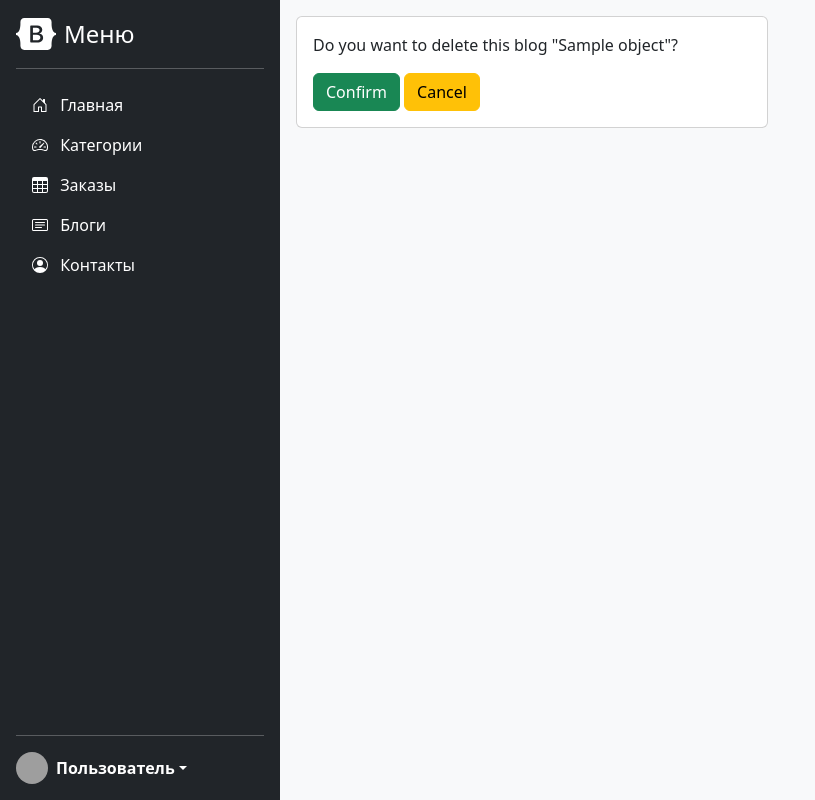
After one commit to MarkPcv/lesson_19_2, a Django app: template catalog/templates/catalog/blog_confirm_delete.html in a window 1280 px wide. The commit adds this page. Shown: the whole page, without its empty margins (0-815 px from the left). Run offline with Django 4.2, Linux system fonts and the light colour scheme; the template is opened without the code that fills it: most values are stand-ins (such as "Sample title", 1, 10 or a date in 2020); data that the repository does not hold is empty; some libraries are stand-ins or nearby versions; grey boxes are pictures that could not be loaded.

Commit message:
Task 2: delete blog

```diff
--- /dev/null
+++ b/catalog/templates/catalog/blog_confirm_delete.html
@@ -0,0 +1,19 @@
+{% extends 'catalog/base.html' %}
+
+{% block content %}
+    <div class="row">
+        <div class="col-6">
+            <div class="card">
+                <div class="card-body">
+                    <form method="post">
+                        {% csrf_token %}
+                        <p>Do you want to delete this blog "{{ object.title }}"?</p>
+                        <button type="submit" class="btn btn-success">Confirm</button>
+                        <a href="{% url 'catalog:blog_list' %}" class="btn btn-warning">Cancel</a>
+                    </form>
+                </div>
+            </div>
+        </div>
+    </div>
+
+{% endblock %}
--- a/catalog/templates/catalog/blog_list.html
+++ b/catalog/templates/catalog/blog_list.html
@@ -29,8 +29,8 @@
                                    class="btn btn-sm btn-outline-secondary">View</a>
                                 <a href='{% url 'catalog:blog_edit' object.pk %}' type="button"
                                    class="btn btn-sm btn-outline-secondary">Edit</a>
-                                {#                            <a href='{% url 'materials:delete' object.pk %}' type="button"#}
-                                {#                               class="btn btn-sm btn-outline-danger">Delete</a>#}
+                                <a href='{% url 'catalog:blog_delete' object.pk %}' type="button"
+                                   class="btn btn-sm btn-outline-danger">Delete</a>
                             </div>
                         </div>
                     </div>
--- a/catalog/urls.py
+++ b/catalog/urls.py
@@ -2,7 +2,7 @@ from django.urls import path
 
 from catalog.apps import CatalogConfig
 from catalog.views import IndexView, contacts, BlogListView, BlogCreateView, \
-    BlogDetailView, BlogUpdateView
+    BlogDetailView, BlogUpdateView, BlogDeleteView
 
 app_name = CatalogConfig.name
 
@@ -13,4 +13,5 @@ urlpatterns = [
     path('blog/create/', BlogCreateView.as_view(), name='blog_create'),
     path('blog/<int:pk>/', BlogDetailView.as_view(), name='blog_view'),
     path('blog/edit/<int:pk>/', BlogUpdateView.as_view(), name='blog_edit'),
+    path('blog/delete/<int:pk>/', BlogDeleteView.as_view(), name='blog_delete'),
 ]
```
Also changed, not shown: catalog/views.py (+6 -1 lines).
